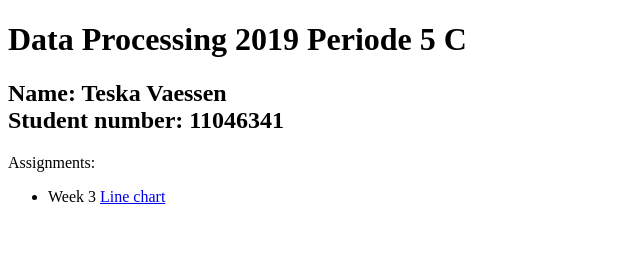
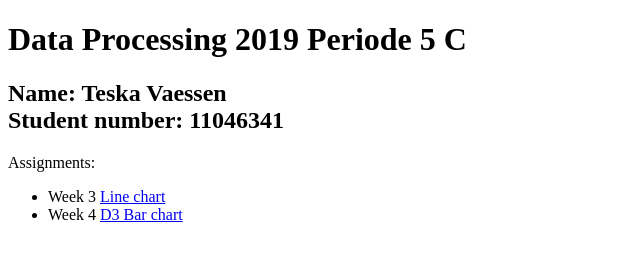
Before and after one commit to teskav/DataPeriode5, a plain HTML site: page index.html in a window 1280 px wide. Shown: the whole page, without its empty margins (0-640 px from the left). Drawn offline with Linux system fonts and the light colour scheme.

Commit message:
Updated index.html

```diff
--- a/index.html
+++ b/index.html
@@ -19,6 +19,9 @@
       <li> Week 3
         <a href="Homework/Week_3/page.html">Line chart</a>
       </li>
+      <li> Week 4
+        <a href="Homework/Week_4/index.html">D3 Bar chart</a>
+      </li>
     </ul>
     </p>
   </body>
```
